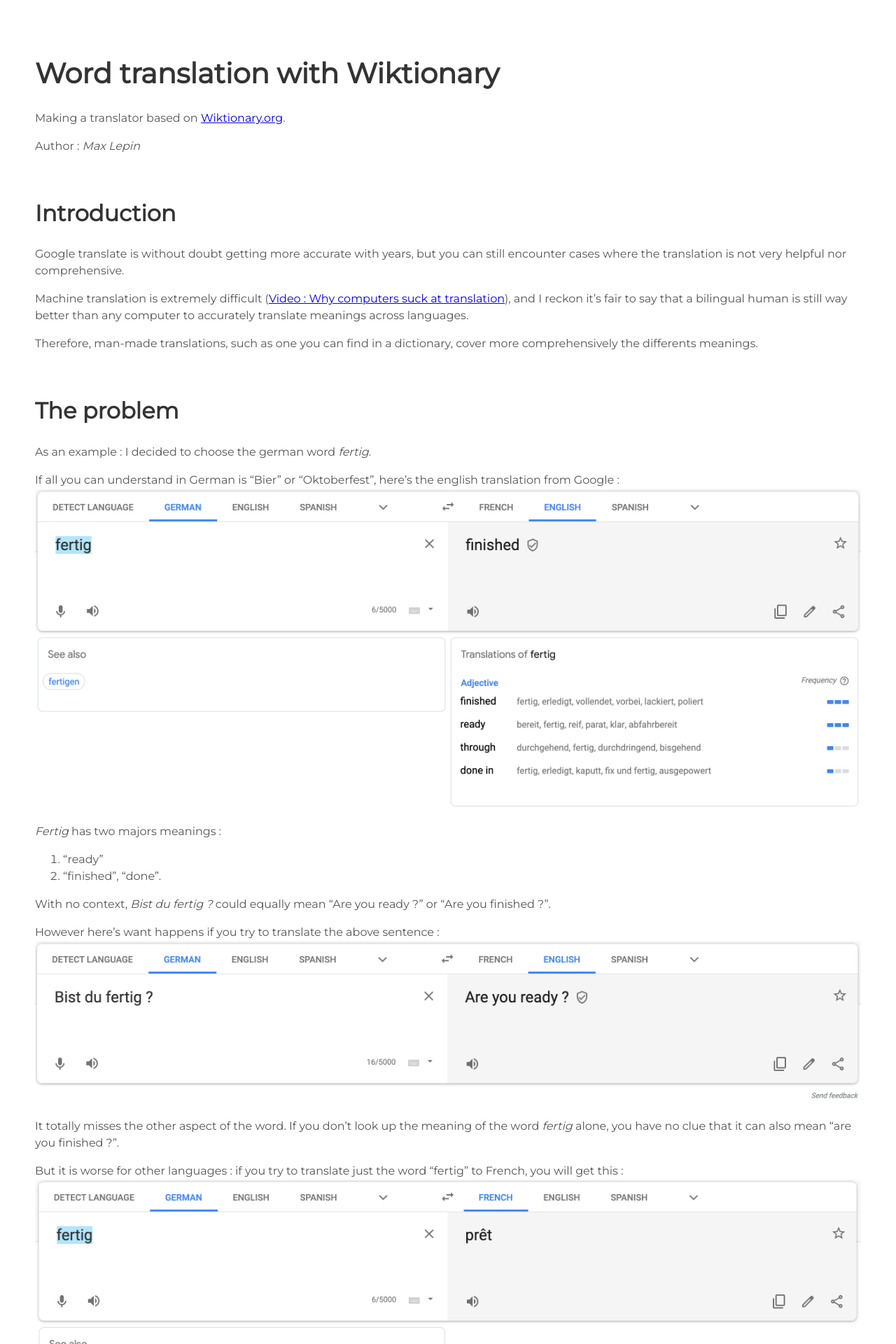
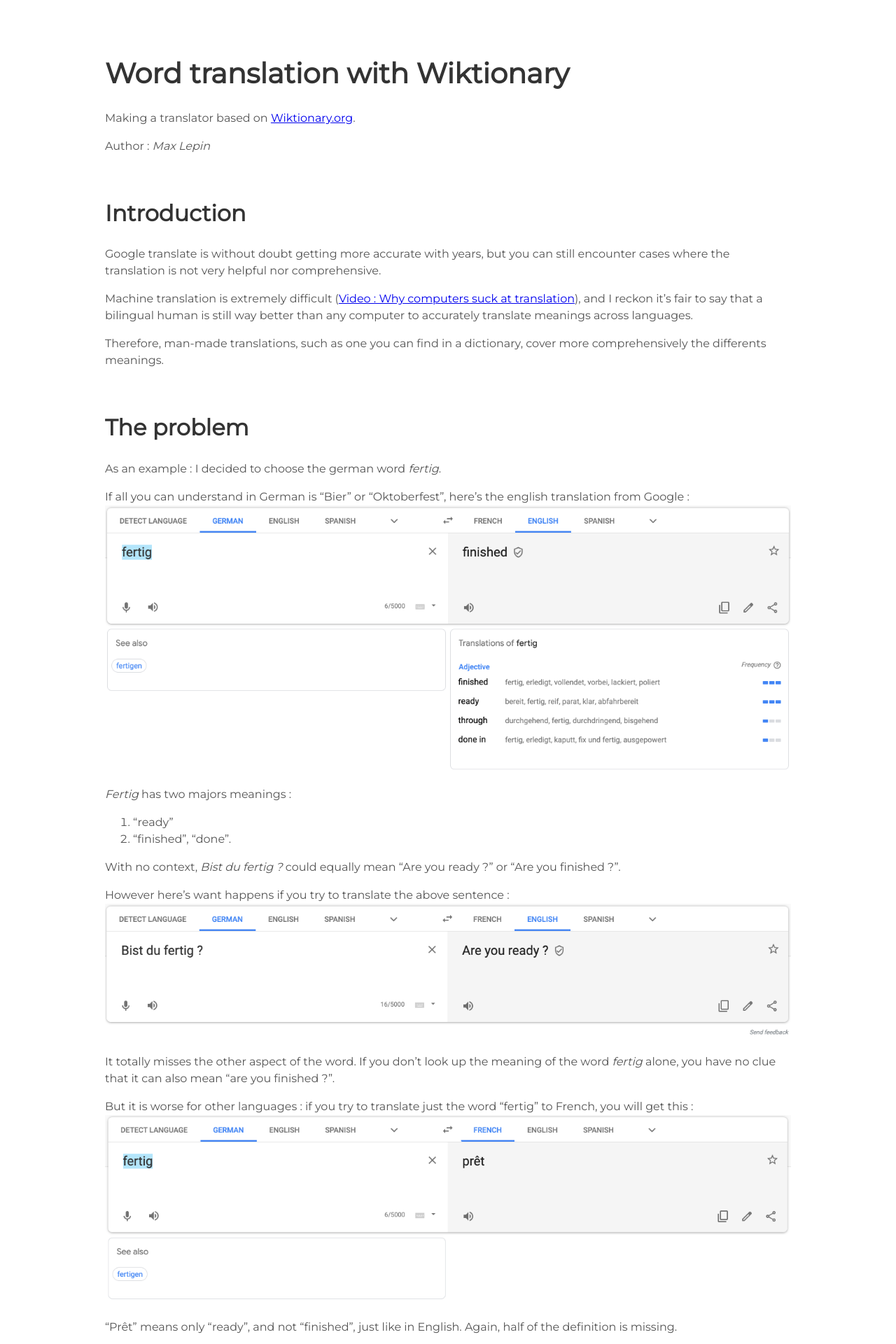
Before and after one commit to Max-le/CV-online, a Jekyll site: the page built from _posts/2020-02-29-WikiTranslate.md, in a window 1280 px wide. Shown: the top 1920 px of the page at 70% size. Built offline with Jekyll 4.4.1, drawn with Linux system fonts in a browser that asks for light colours.

Commit message:
change margins

```diff
--- a/src/styles/_posts.scss
+++ b/src/styles/_posts.scss
@@ -1,7 +1,7 @@
 article {
   font-family: Montserrat, sans-serif;
-  margin-left:50px;
-  margin-right:50px;
+  margin-left:150px;
+  margin-right:150px;
   @media only screen and (max-width: $cut){
     margin: 5px;
   }
```
Also changed, not shown: assets/css/main.css.
